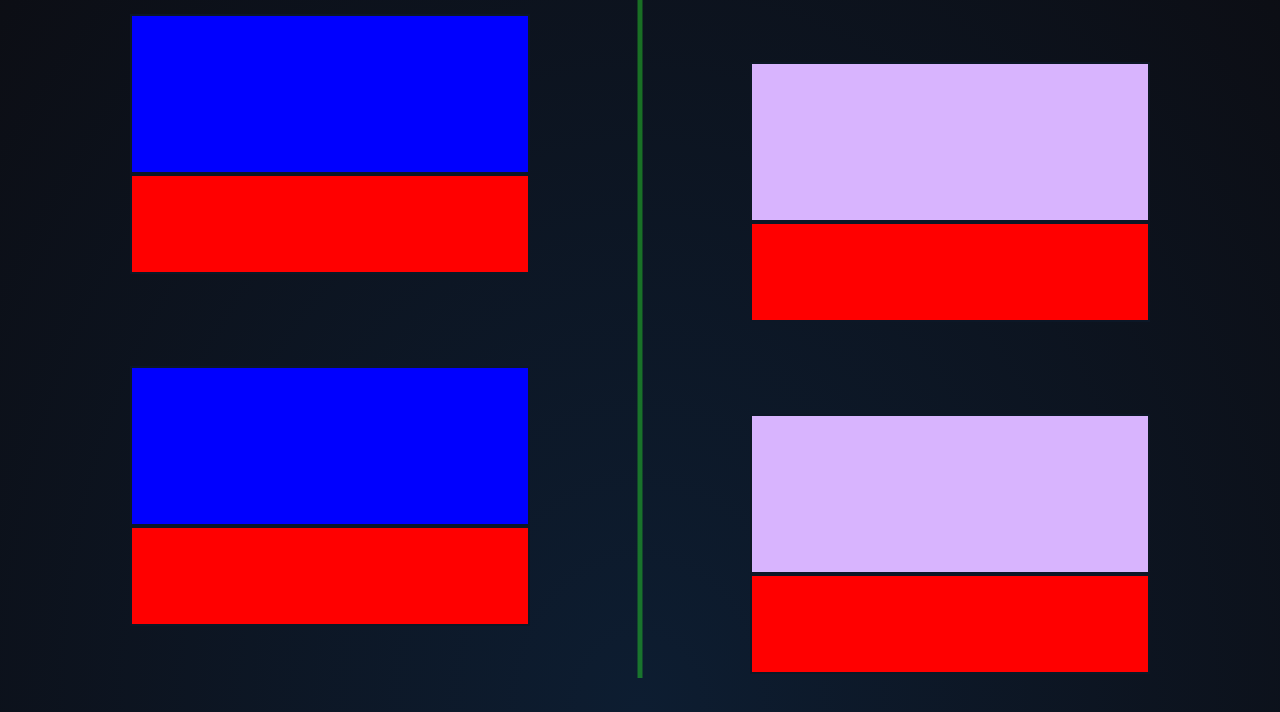
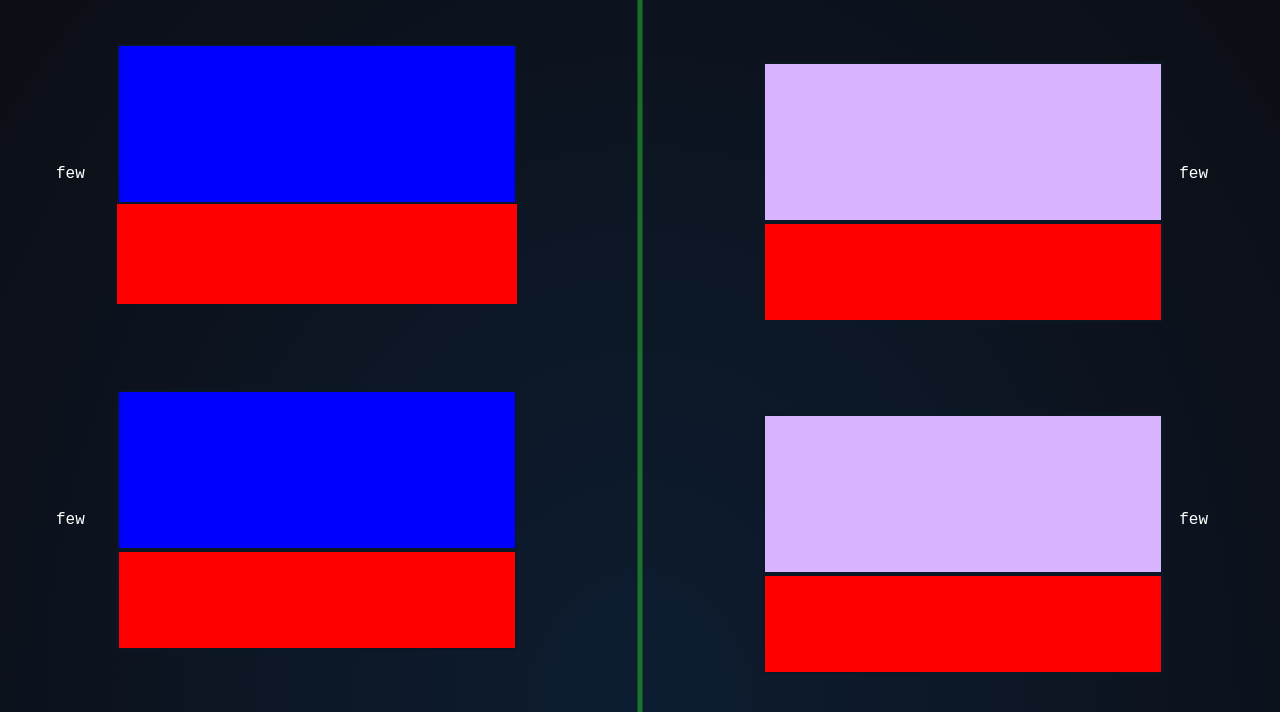
Before and after one commit to AlexisF27/Portfolio, a website: page projects.html in a window 1280 px wide. Shown: the part 88-800 px from the top of the page. Drawn offline with nearby package versions, Linux system fonts and the light colour scheme.

Commit message:
Add sections to the sides to each box project section

```diff
--- a/projects.html
+++ b/projects.html
@@ -18,6 +18,8 @@
     href="public/styles_projects.css"
   >
   <script src="https://cdn.tailwindcss.com"></script>
+  <script src="public/script.js"></script>
+
 
 </head>
 
@@ -40,46 +42,72 @@
         <button class="letters nav-elements px-4 ">Projects</button>
       </a>
       <a href="./github_page.html">
-
         <button class="letters nav-elements px-4">GitHub</button>
       </a>
 
     </div>
   </nav>
 
+  <div class="green-line"></div>
   <section id="section-projects">
-    <div class="green-line"></div>
+    <div style="width: 1200px;">
       <div class="flex flex-col mt-4">
         <div
-        class="flex"
+          class="flex justify-between"
           style="height: 320px;"
         >
+
+          <div class="languages-circles-project flex items-center">
+            <div class="mr-8 ml-4">
+              few
+            </div>
+            <div class="flex flex-col language-box">
+              <div class="box-left border-2 border-current border-black"></div>
+              <div class="intro-section border-current border-black border-black"></div>
+            </div>
+          </div>
+
+          <div class="languages-circles-project flex items-center">
             <div
-          class="flex flex-col"
-          style="height: 260px;"
-        >
-          <div class="box-left border-2 border-current border-black"></div>
-          <div class="intro-section border-2 border-current border-black border-black"></div>
-        </div>
-        <div
-          class="flex flex-col"
+              class="flex flex-col language-box"
               style="height: 320px;"
             >
               <div class="box-right bg-purple-300 mt-12 border-2 border-current border-black"></div>
               <div class="intro-section border-2 border-current border-black"></div>
             </div>
+            <div class="mr-8 ml-4">
+              few
+            </div>
+          </div>
         </div>
 
-      <div class="flex mt-8">
-        <div class="flex flex-col">
+        <div class="flex mt-8 justify-between">
+          <div class="languages-circles-project flex items-center">
+            <div class="mr-8 ml-4">
+              few
+            </div>
+            <div class="flex flex-col language-box">
+
               <div class="box-left border-2 border-current border-black"></div>
               <div class="intro-section border-2 border-current border-black border-black"></div>
             </div>
-        <div class="flex flex-col">
+          </div>
+
+          <div class="languages-circles-project flex items-center">
+            <div class="flex flex-col language-box ">
               <div class="box-right bg-purple-300 mt-12 border-2 border-current border-black"></div>
               <div class="intro-section border-2 border-current border-black"></div>
             </div>
+            <div class="mr-8 ml-4">
+              few
             </div>
+          </div>
+
+
+        </div>
+
+      </div>
+
     </div>
   </section>
 
--- a/public/styles_github.css
+++ b/public/styles_github.css
@@ -130,11 +130,6 @@
   left: 313px
 }
 
-.blur{
-}
-
-
-
 
 .language-box:hover .circle{
   box-shadow: 0 0 5px white, 0 0 25px white, 0 0 50px white, 0 0 100px white;
--- a/public/styles_projects.css
+++ b/public/styles_projects.css
@@ -6,9 +6,8 @@
   height: 85vh;
 }
 
-
-
 .green-line {
+  z-index: 50;
   position: absolute;
   left: 50%;
   width: 5px;
@@ -29,13 +28,31 @@
 }
 
 
+.language-box:hover > .intro-section.border-black {
+  border-color: rgb(197, 208, 224);
+  box-shadow: 0 0 5px white, 0 0 25px white, 0 0 50px white;
+
+}
+.language-box:hover > .box-left.border-black{
+  border-color: rgb(197, 208, 224);
+  box-shadow: 0 0 5px white, 0 0 25px white, 0 0 50px white;
+}
+.language-box:hover > .box-right.border-black {
+  border-color: rgb(197, 208, 224);
+  box-shadow: 0 0 5px white, 0 0 25px white, 0 0 50px white;
+}
+
+
+.language-box:hover + .green-line{
+  background-color: #00ff00;
+}
+
 
 .box-right {
   width: 400px;
   height: 160px;
 }
 .box-left {
-  margin-right: 220px;
   width: 400px;
   height: 160px;
   background-color: blue;
```
Also changed, not shown: index.html (+9 -0 lines), public/styles_index.css (+10 -1 lines). Lines whose indentation alone changed are shown as unchanged.
